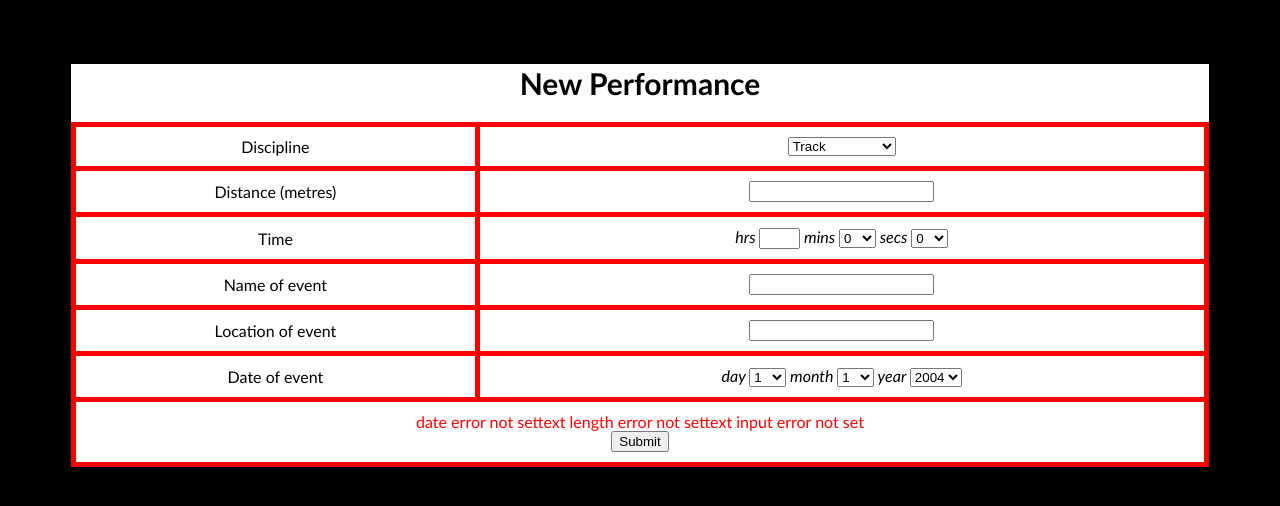
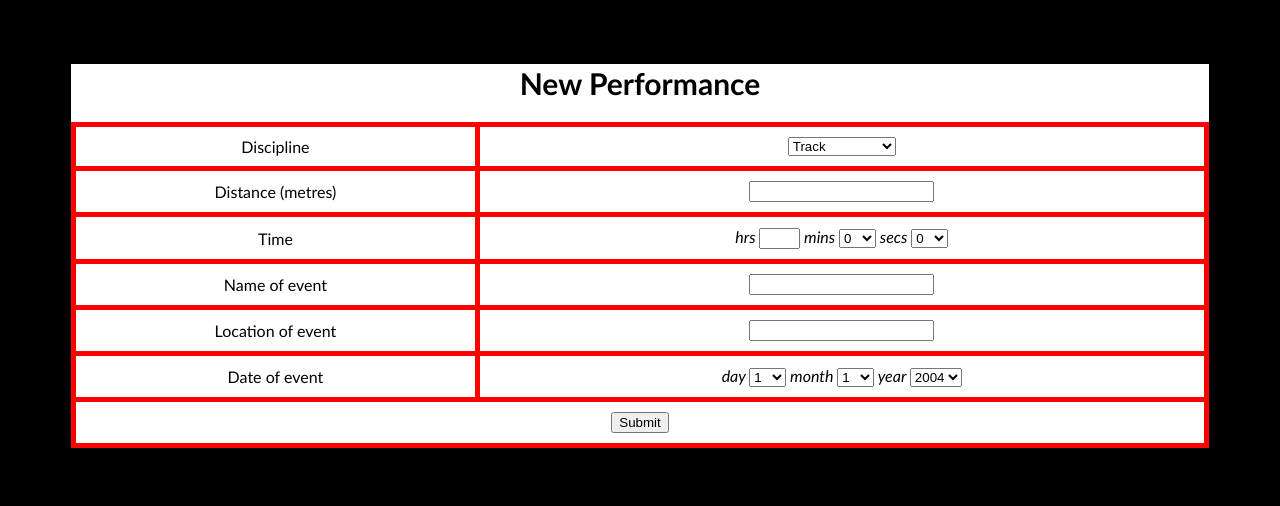
Before and after one commit to Jad1/myperformances, a CodeIgniter app: page /index.php/validation/index in a window 1280 px wide. Shown: the top 506 px of the page. Run offline with CodeIgniter, Linux system fonts and the light colour scheme; some libraries are stand-ins or nearby versions.

Commit message:
Removed test error messages

```diff
--- a/application/views/newperformanceview.php
+++ b/application/views/newperformanceview.php
@@ -107,27 +107,15 @@
 							{
 								print $dateerror . "<br />";
 							}
-							else
-							{
-								print "date error not set";
-							}
 
 							if(isset($textlengtherror))
 							{
 								print $textlengtherror . "<br />";
 							}
-							else
-							{
-								print "text length error not set";
-							}
 
 							if(isset($textinputerror))
 							{
 								print $textinputerror . "<br />";
-							}
-							else
-							{
-								print "text input error not set";
 							}
 						?>
 					</section>
```
